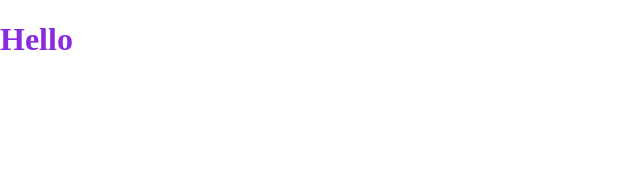
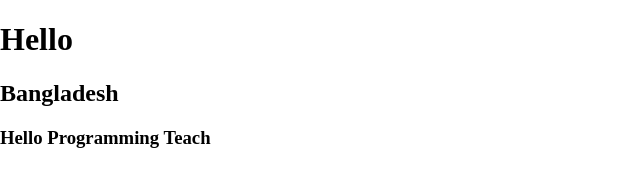
Before and after one commit to provat37/multiple-page, a plain HTML site: page index.html in a window 1280 px wide. Shown: the whole page, without its empty margins (0-640 px from the left). Drawn offline with Linux system fonts and the light colour scheme.

Commit message:
second commit

```diff
--- a/index.html
+++ b/index.html
@@ -8,5 +8,9 @@
 </head>
 <body>
     <h1> Hello </h1>
+
+    <h2> Bangladesh </h2>
+
+    <h3> Hello Programming Teach </h3>
 </body>
 </html>
--- a/style.css
+++ b/style.css
@@ -1,7 +1,3 @@
 body{
     margin: 0;
     padding: 0;
-}
-h1{
-    color: blueviolet;
-}
```
